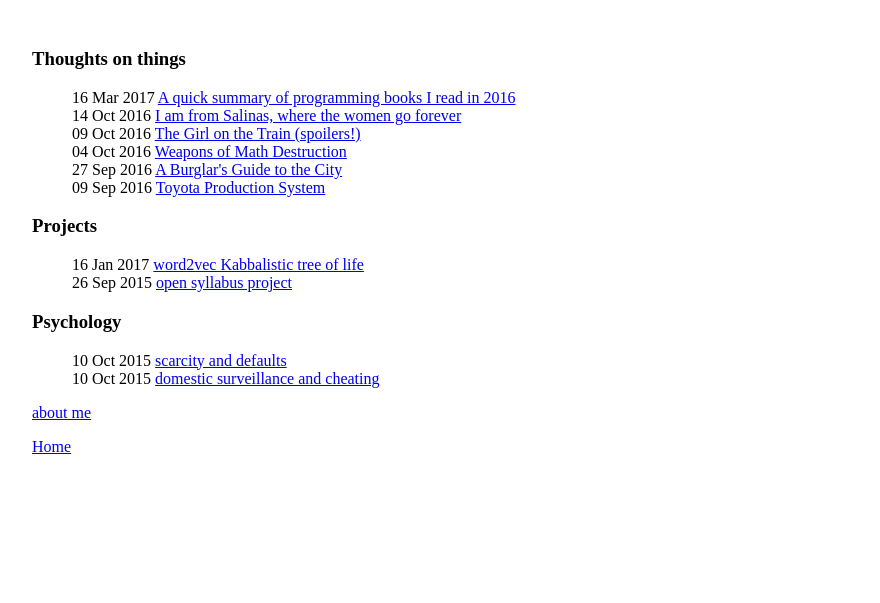
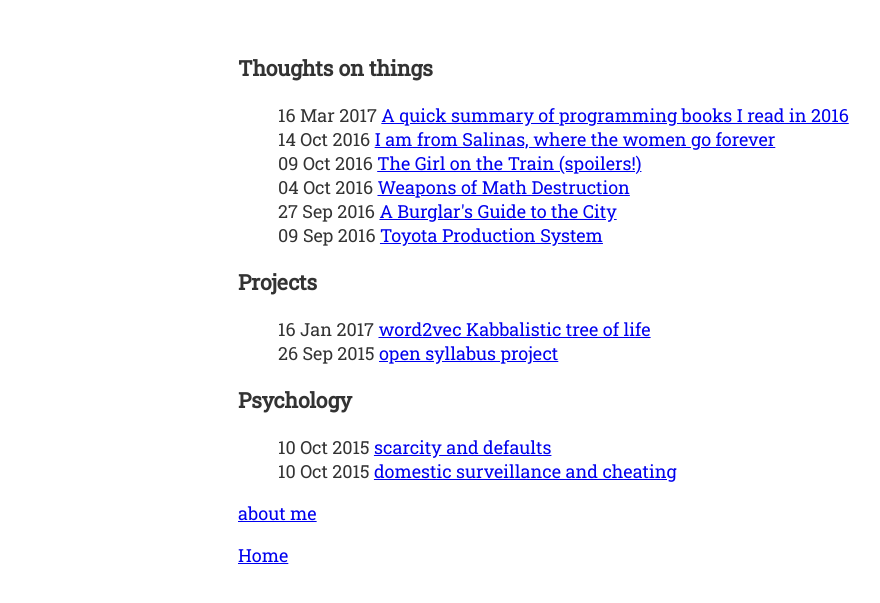
Before and after one commit to samzhang111/samzhang111.github.io, a Jekyll site: the page built from index.html, in a window 1280 px wide. Shown: the top 603 px of the page, without its empty margins (24-904 px from the left). Built offline with Jekyll 4.4.1, drawn with Linux system fonts in a browser that asks for light colours; Markdown is read by kramdown in place of the engine named in the settings.

Commit message:
Font -> roboto slab / page centered

```diff
--- a/css/site.scss
+++ b/css/site.scss
@@ -1,11 +1,18 @@
 ---
 ---
+
+@import url(https://fonts.googleapis.com/css?family=Roboto+Slab);
+
+html {
+    font-family: 'Roboto Slab';
+    font-size: 18px;
+    color: #333;
+}
 
 .site {
     text-align: justify;
     width: 42em;
-    margin: 3em auto 2em 3em;
-    font-color: #333;
+    margin: 3em auto;
     h1 {
         font-size: 100%;
     }
```
